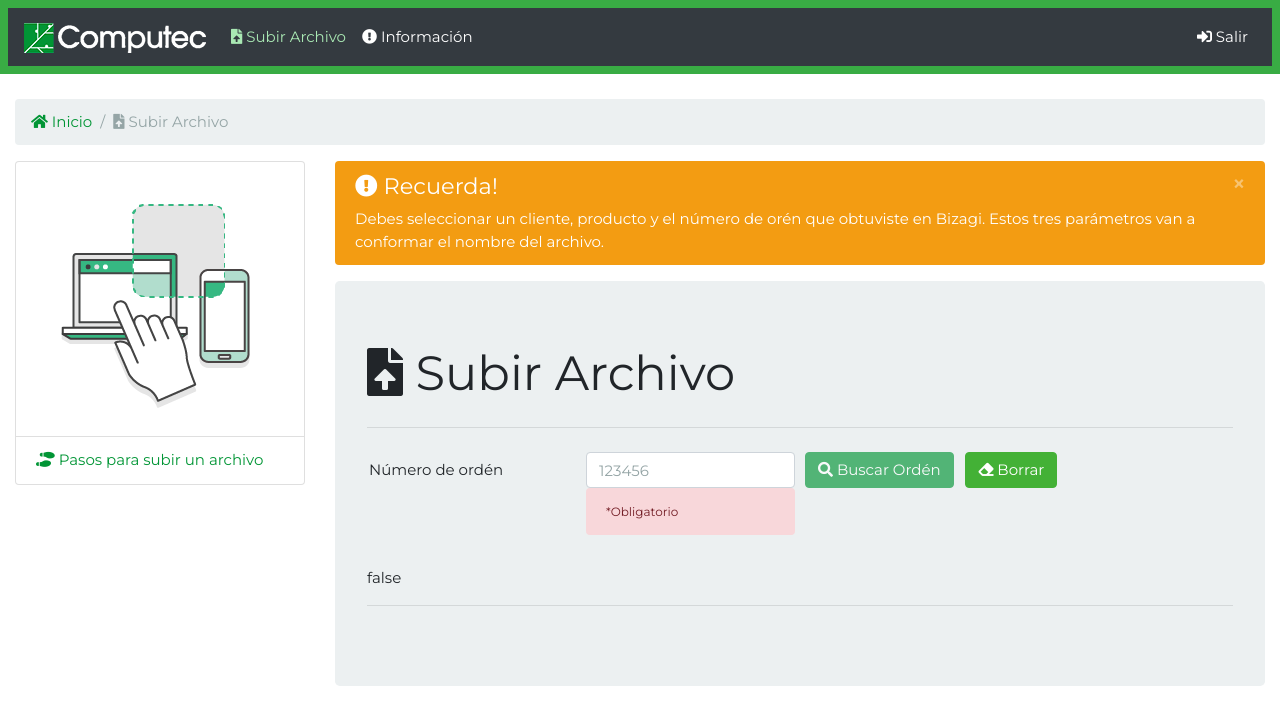
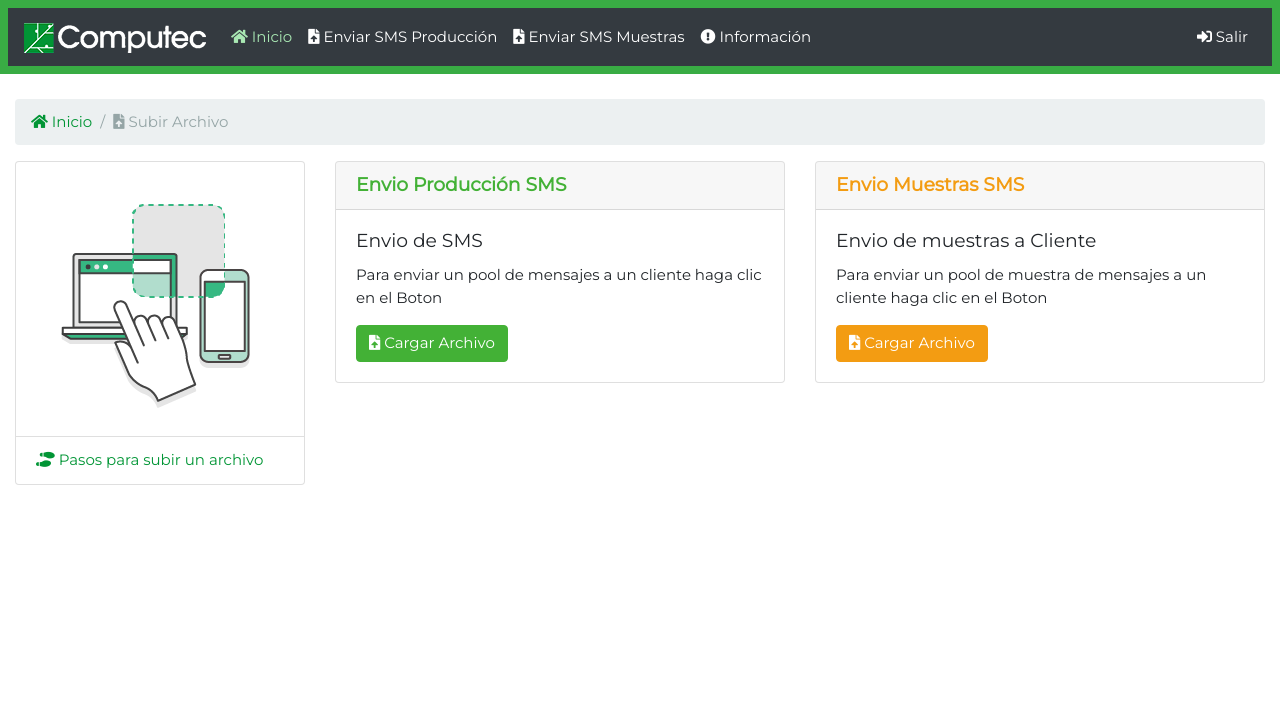
Before and after one commit to CatalinaCano/SMS, an Angular app: page /#/inicio in a window 1280 px wide. Shown: the top 724 px of the page. Built offline with nearby package versions, Linux system fonts and the light colour scheme.

Commit message:
Creacion del componente de inicio y modificacion de las rutas

```diff
--- a/src/app/app.module.ts
+++ b/src/app/app.module.ts
@@ -18,6 +18,8 @@ import { FormularioComponent } from './components/formulario/formulario.componen
 import { BreadcrumbComponent } from './components/shared/breadcrumb/breadcrumb.component';
 import { InformacionComponent } from './components/shared/informacion/informacion.component';
 import { FormComponent } from './components/form/form.component';
+import { InicioComponent } from './components/shared/inicio/inicio.component';
+
 
 
 
@@ -31,7 +33,8 @@ import { FormComponent } from './components/form/form.component';
     FormularioComponent,
     BreadcrumbComponent,
     InformacionComponent,
-    FormComponent
+    FormComponent,
+    InicioComponent
 
   ],
   imports: [
--- a/src/app/components/form/form.component.html
+++ b/src/app/components/form/form.component.html
@@ -1,4 +1,6 @@
-<h4>Formularios <small>template</small></h4>
+<div class="animated bounceInRight">
+
+    <h4>Envio SMS <small>Muestras</small></h4>
     <hr>
     <form ngNativeValidate [formGroup]="forma" (ngSubmit)="buscarPorOrden()" novalidate="novalidate">
 
@@ -42,5 +44,4 @@
         </div>
 
     </form>
-
-{{forma.valid}}
+</div>
--- a/src/app/components/formulario/formulario.component.html
+++ b/src/app/components/formulario/formulario.component.html
@@ -6,7 +6,7 @@
 
 
 
-<div class="jumbotron animated bounceInDown">
+<div class="jumbotron animated bounceInRight">
     <h1> <i class="fas fa-file-upload"></i> Subir Archivo </h1>
     <hr class="my-4">
     <form ngNativeValidate [formGroup]="formulario" (ngSubmit)="buscarPorOrden()" novalidate="novalidate">
@@ -33,7 +33,6 @@
             </div>
         </div>
     </form>
-    {{formulario.valid}}
 
     <hr>
 
@@ -45,7 +44,7 @@
                 <div class="form-group col-md-6">
                     <label for="cliente"> <i class="fas fa-user-alt"></i>  Cliente</label>
                     <select id="cliente" class="form-control">
-                        <option [selected] *ngFor="let or of ordenes" >{{or.cliente.RAZON_SOCIAL | uppercase}}</option>
+                        <option   [selected]  *ngFor="let or of ordenes" >{{or.cliente.RAZON_SOCIAL | uppercase}}</option>
                     </select>
                 </div>
                 <div class="form-group col-md-6">
@@ -72,7 +71,7 @@
             <div class="form-group block-center">
                 <div class="col-lg-10 col-lg-offset-4">
                     <button type="reset" class="btn btn-primary"> <i class="fas fa-trash-alt"></i> Limpiar Formulario</button>&nbsp;
-                    <button type="submit" class="btn btn-success"> <i class="fas fa-file-upload"></i>  Subir Archivo</button>
+                    <button (click)="subirArchivo()" type="submit" class="btn btn-success"> <i class="fas fa-file-upload"></i>  Subir Archivo</button>
                 </div>
             </div>
         </fieldset>
--- a/src/app/components/formulario/formulario.component.ts
+++ b/src/app/components/formulario/formulario.component.ts
@@ -14,8 +14,9 @@ export class FormularioComponent implements OnInit {
 
   formulario: FormGroup;
   visible = false;
+  ordenes: Ordenes[] = [];
+  cod_cliente: string;
 
-  ordenes: Ordenes[] = [];
   constructor( private _ordenesService: OrdenesService) {
 
     this.formulario = new FormGroup({
@@ -44,7 +45,11 @@ export class FormularioComponent implements OnInit {
     this.formulario.reset();
   }
 
+  subirArchivo() {
+    console.log(this.cod_cliente);
+    return this.cod_cliente;
 
+  }
 
 
 }
--- /dev/null
+++ b/src/app/components/shared/inicio/inicio.component.html
@@ -0,0 +1,23 @@
+<div class="row animated bounceInRight">
+    <div class="col-md-6">
+        <div class="card">
+            <h5 class="card-header text-primary"> <strong>Envio Producción SMS</strong> </h5>
+            <div class="card-body">
+                <h5 class="card-title">Envio de SMS</h5>
+                <p class="card-text">Para enviar un pool de mensajes a un cliente haga clic en el Boton</p>
+                <a [routerLink]="['/produccion']" class="btn btn-primary"> <i class="fas fa-file-upload"></i> Cargar Archivo </a>
+            </div>
+        </div>
+    </div>
+    <br>
+    <div class="col-md-6">
+        <div class="card">
+            <h5 class="card-header text-warning"> <strong>Envio Muestras SMS</strong> </h5>
+            <div class="card-body">
+                <h5 class="card-title">Envio de muestras a Cliente</h5>
+                <p class="card-text">Para enviar un pool de muestra de mensajes a un cliente haga clic en el Boton</p>
+                <a [routerLink]="['/muestras']" class="btn btn-warning"><i class="fas fa-file-upload"></i> Cargar Archivo</a>
+            </div>
+        </div>
+    </div>
+</div>
--- /dev/null
+++ b/src/app/components/shared/inicio/inicio.component.ts
@@ -0,0 +1,14 @@
+import { Component, OnInit } from '@angular/core';
+
+@Component({
+  selector: 'app-inicio',
+  templateUrl: './inicio.component.html'
+})
+export class InicioComponent implements OnInit {
+
+  constructor() { }
+
+  ngOnInit() {
+  }
+
+}
--- a/src/app/components/shared/navbar/navbar.component.html
+++ b/src/app/components/shared/navbar/navbar.component.html
@@ -10,7 +10,13 @@
         <div class="collapse navbar-collapse" id="navbarColor02">
             <ul class="navbar-nav mr-auto">
                 <li class="nav-item" routerLinkActive="active">
-                    <a class="nav-link" [routerLink]="['/inicio']"> <i class="fas fa-file-upload"></i> Subir Archivo</a>
+                    <a class="nav-link" [routerLink]="['/inicio']"> <i class="fas fa-home"></i> Inicio</a>
+                </li>
+                <li class="nav-item" routerLinkActive="active">
+                    <a class="nav-link" [routerLink]="['/produccion']"> <i class="fas fa-file-upload"></i> Enviar SMS Producción</a>
+                </li>
+                <li class="nav-item" routerLinkActive="active">
+                    <a class="nav-link" [routerLink]="['/muestras']"> <i class="fas fa-file-upload"></i> Enviar SMS Muestras</a>
                 </li>
                 <li class="nav-item" routerLinkActive="active">
                     <a class="nav-link" [routerLink]="['/informacion']"><i class="fas fa-exclamation-circle"></i> Información</a>
--- a/src/app/validators/validators.ts
+++ b/src/app/validators/validators.ts
@@ -16,5 +16,7 @@ export class MyValidators {
 
 
 function isNumber(value: string | number): boolean {
-   return !isNaN(Number(value.toString()));
+    if (value != null) {
+        return !isNaN(Number(value.toString()));
+    }
 }
```
Also changed, not shown: src/app/app.routes.ts (+5 -2 lines). Lines whose indentation alone changed are shown as unchanged.
